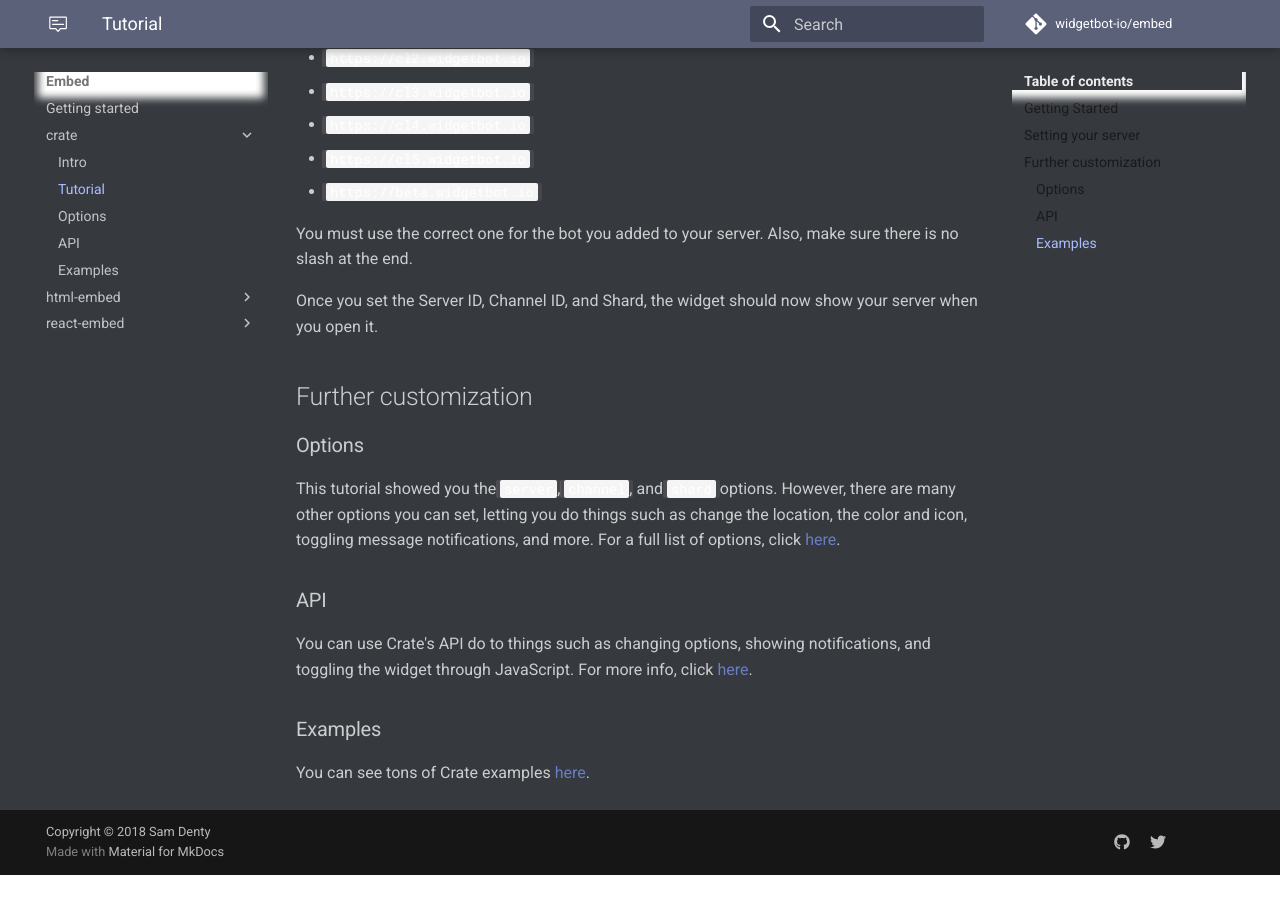
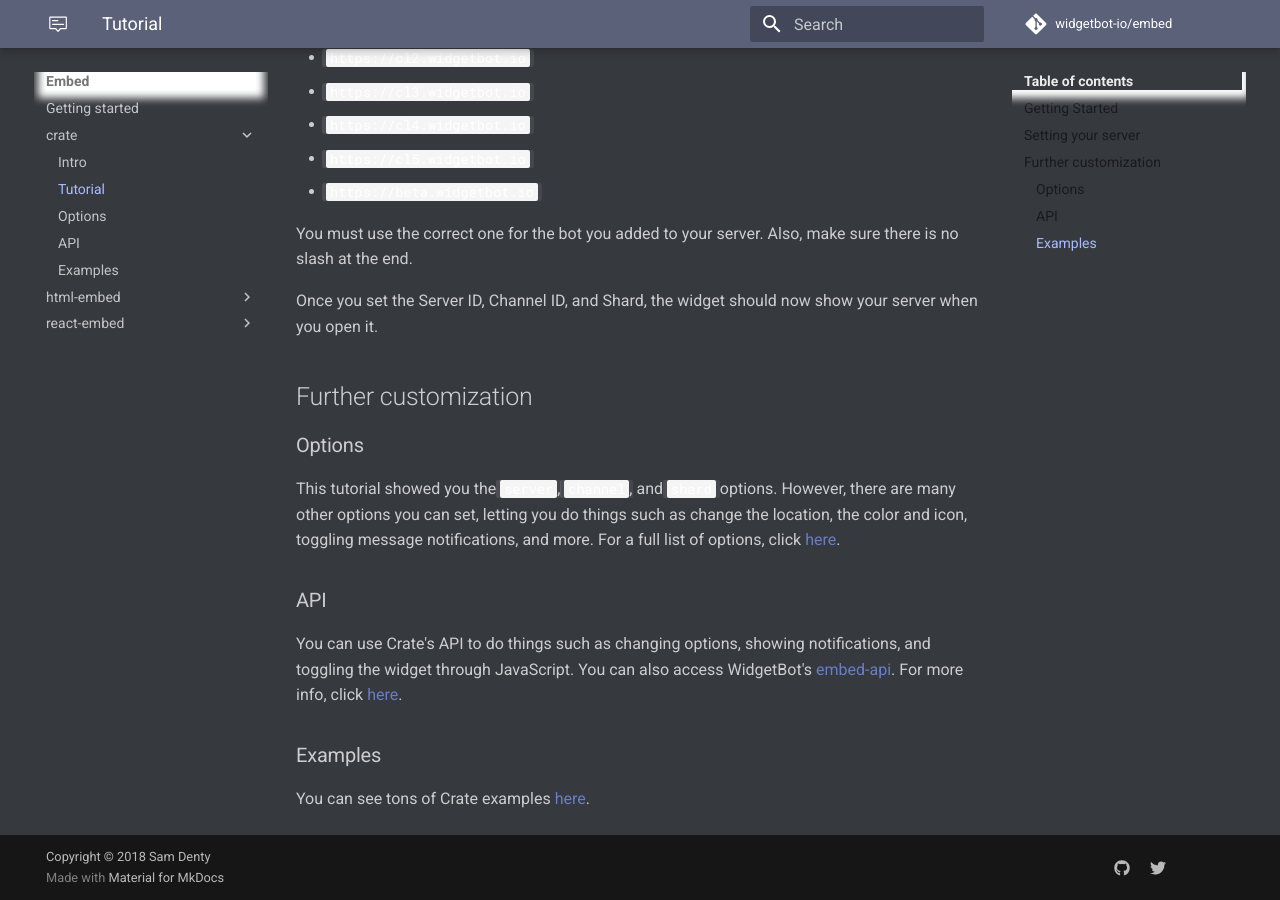
Before and after one commit to widgetbot-io/documentation, an MkDocs documentation site: the page built from docs/embed/crate/tutorial.md, in a window 1280 px wide and 900 px high, scrolled down 1159 px. Built offline with MkDocs 1.6.1 and Material for MkDocs 9.7.7, drawn with Linux system fonts in a browser that asks for light colours; a script that is not in the unit is left out; comment, search, counter and statistics services are not loaded; old or Windows-style settings are respelled for this version of MkDocs; before the commit the page ends 2034 px from its top, so only the background shows below that.

Commit message:
html-embed tutorial

```diff
--- a/docs/embed/crate/tutorial.md
+++ b/docs/embed/crate/tutorial.md
@@ -50,7 +50,7 @@ Once you set the Server ID, Channel ID, and Shard, the widget should now show yo
 This tutorial showed you the `server`, `channel`, and `shard` options. However, there are many other options you can set, letting you do things such as change the location, the color and icon, toggling message notifications, and more. For a full list of options, click [here](/embed/crate/options).
 
 ### API
-You can use Crate's API do to things such as changing options, showing notifications, and toggling the widget through JavaScript. For more info, click [here](/embed/crate/api).
+You can use Crate's API to do things such as changing options, showing notifications, and toggling the widget through JavaScript. You can also access WidgetBot's [embed-api](https://github.com/widgetbot-io/embed-api). For more info, click [here](/embed/crate/api).
 
 ### Examples
 You can see tons of Crate examples [here](/embed/crate/examples).
--- a/mkdocs.yml
+++ b/mkdocs.yml
@@ -25,7 +25,7 @@ theme:
 pages:
   - Welcome: index.md
   - Tutorial:
-    - Getting started with WidgetBot: tutorial/index.md
+    - Getting Started with WidgetBot: tutorial/index.md
     - iframe Tutorial: tutorial/iframes.md
   - Embed:
     - Getting started: embed/index.md
```
Also changed, not shown: docs/embed/html-embed/tutorial.md (added, +49 -0 lines), docs/index.md (+1 -0 lines).
